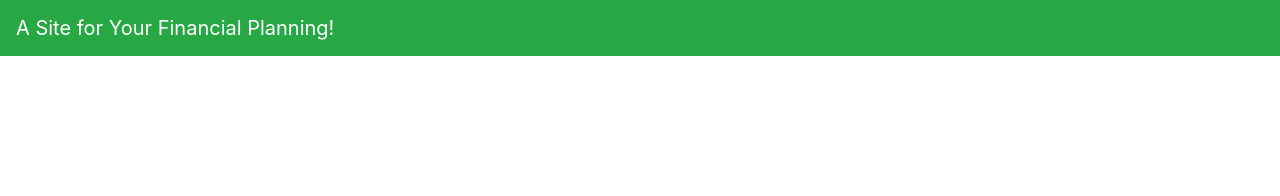
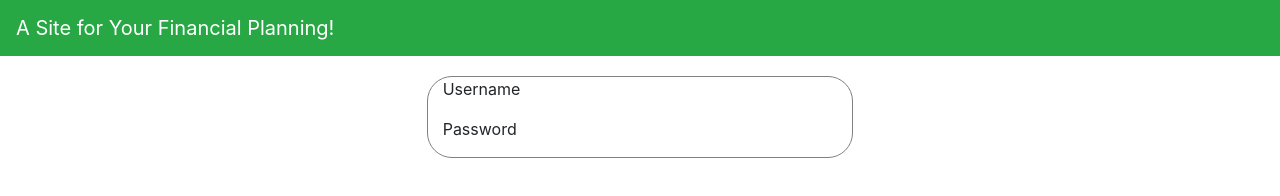
Before and after one commit to tmessall/financialSite, a plain HTML site: page index.html in a window 1280 px wide. Drawn offline with nearby package versions, Linux system fonts and the light colour scheme.

Commit message:
Created login box

```diff
--- a/assets/styles/style.css
+++ b/assets/styles/style.css
@@ -1,3 +1,5 @@
-nav {
-    color: white;
+.login-box {
+    border-radius: 25px;
+    margin-top: 20px;
+    border: gray 1px solid;
 }
--- a/index.html
+++ b/index.html
@@ -36,6 +36,16 @@
         </div>
     </nav>
 
+    <div class="container-fluid">
+        <div class="row">
+            <div class="col-sm-2 col-md-3 col-lg-4"></div>
+            <div class="col-sm-8 col-md-6 col-lg-4 login-box">
+                <p>Username</p>
+                <p>Password</p>
+            </div>
+        </div>
+    </div>
+
     <!-- Makes the dropdown button for navbar work-->
     <script src="https://cdnjs.cloudflare.com/ajax/libs/jquery/3.2.1/jquery.min.js"></script>
     <script src="https://maxcdn.bootstrapcdn.com/bootstrap/4.0.0/js/bootstrap.min.js"></script>
```
